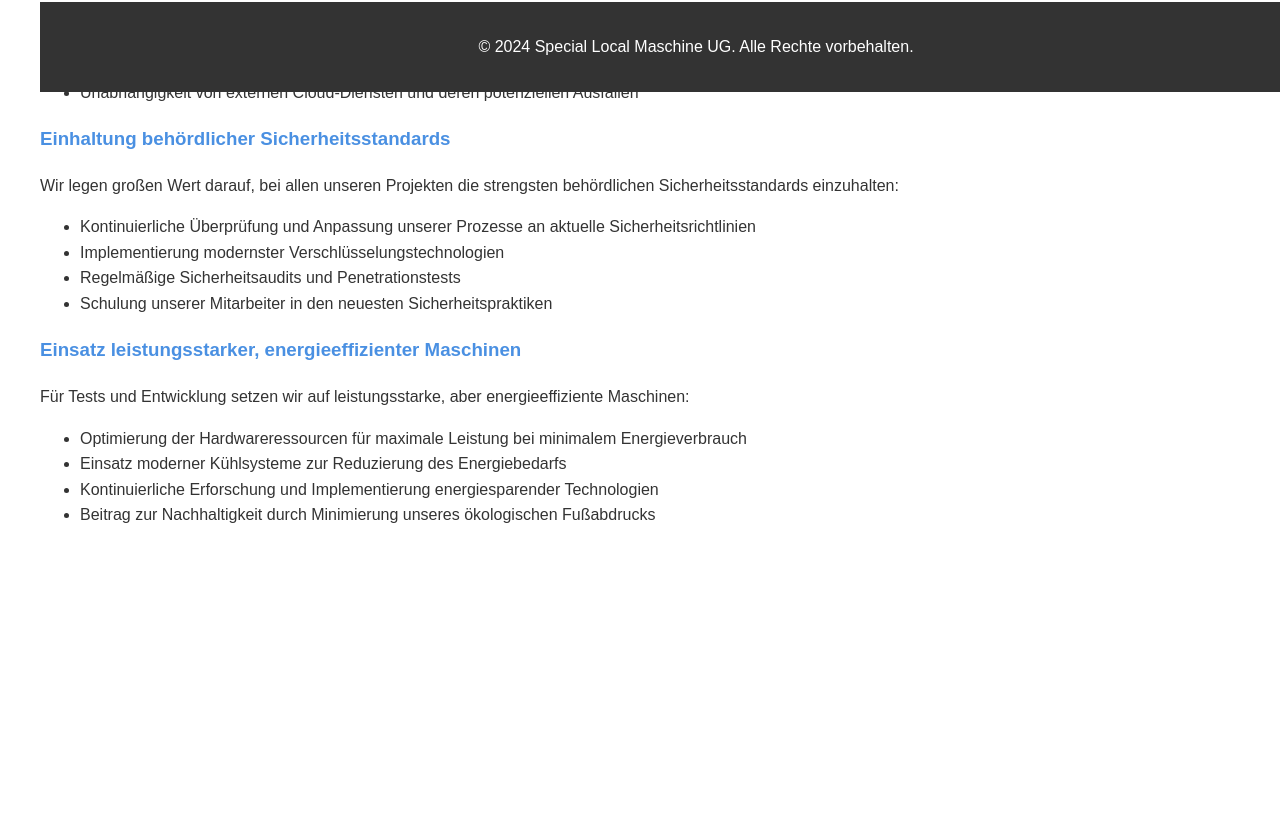
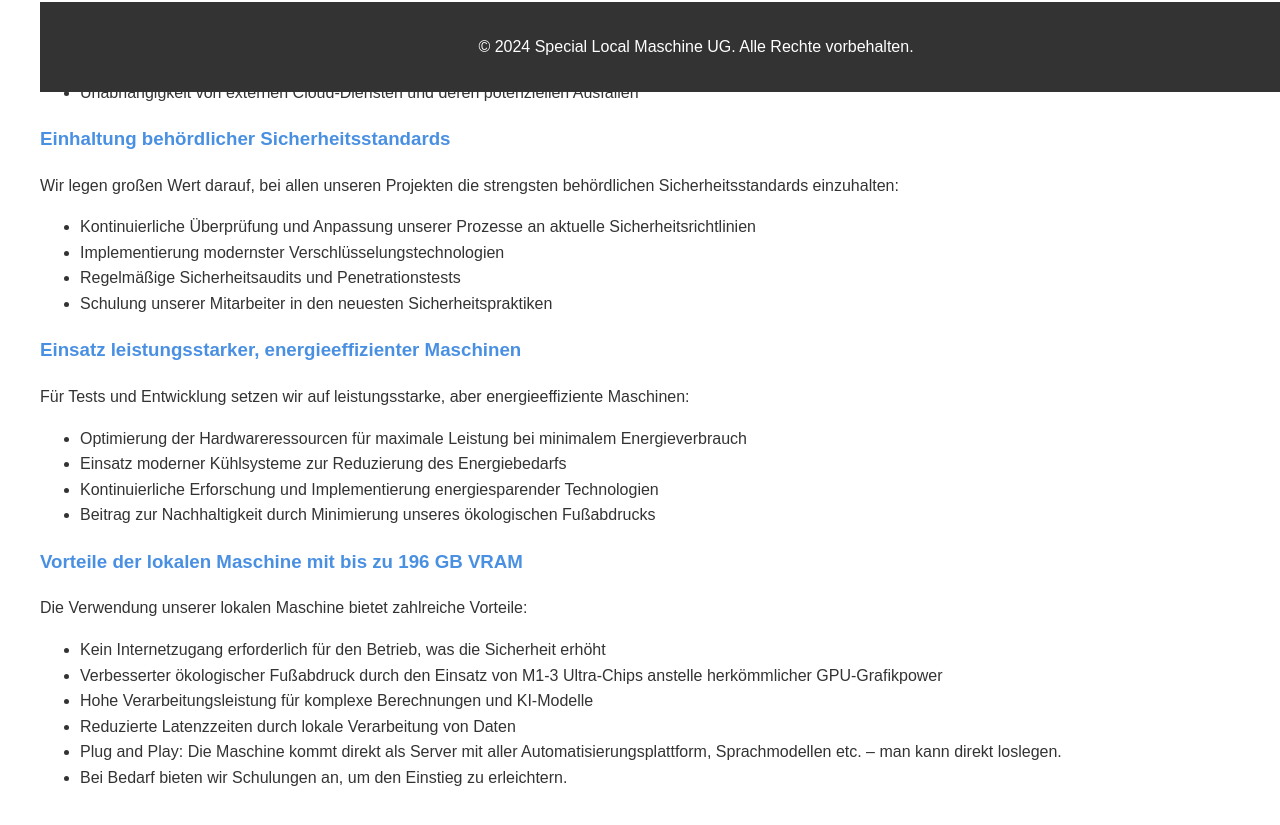
Before and after one commit to enving/localmaschine.github.io, a plain HTML site: page ansatz.html in a window 1280 px wide. Shown: the part 708-1533 px from the top of the page. Before the commit the page ends 1288 px from the top, so only its background shows below. Drawn offline with Linux system fonts and the light colour scheme.

Commit message:
aktualisiert Dezember 2024

```diff
--- a/ansatz.html
+++ b/ansatz.html
@@ -110,6 +110,17 @@
                 <li>Kontinuierliche Erforschung und Implementierung energiesparender Technologien</li>
                 <li>Beitrag zur Nachhaltigkeit durch Minimierung unseres ökologischen Fußabdrucks</li>
             </ul>
+
+            <h3>Vorteile der lokalen Maschine mit bis zu 196 GB VRAM</h3>
+            <p>Die Verwendung unserer lokalen Maschine bietet zahlreiche Vorteile:</p>
+            <ul>
+                <li>Kein Internetzugang erforderlich für den Betrieb, was die Sicherheit erhöht</li>
+                <li>Verbesserter ökologischer Fußabdruck durch den Einsatz von M1-3 Ultra-Chips anstelle herkömmlicher GPU-Grafikpower</li>
+                <li>Hohe Verarbeitungsleistung für komplexe Berechnungen und KI-Modelle</li>
+                <li>Reduzierte Latenzzeiten durch lokale Verarbeitung von Daten</li>
+                <li>Plug and Play: Die Maschine kommt direkt als Server mit aller Automatisierungsplattform, Sprachmodellen etc. – man kann direkt loslegen.</li>
+                <li>Bei Bedarf bieten wir Schulungen an, um den Einstieg zu erleichtern.</li>
+            </ul>
         </section>
     </main>
 
```
Also changed, not shown: kontakt.html (+2 -2 lines).
